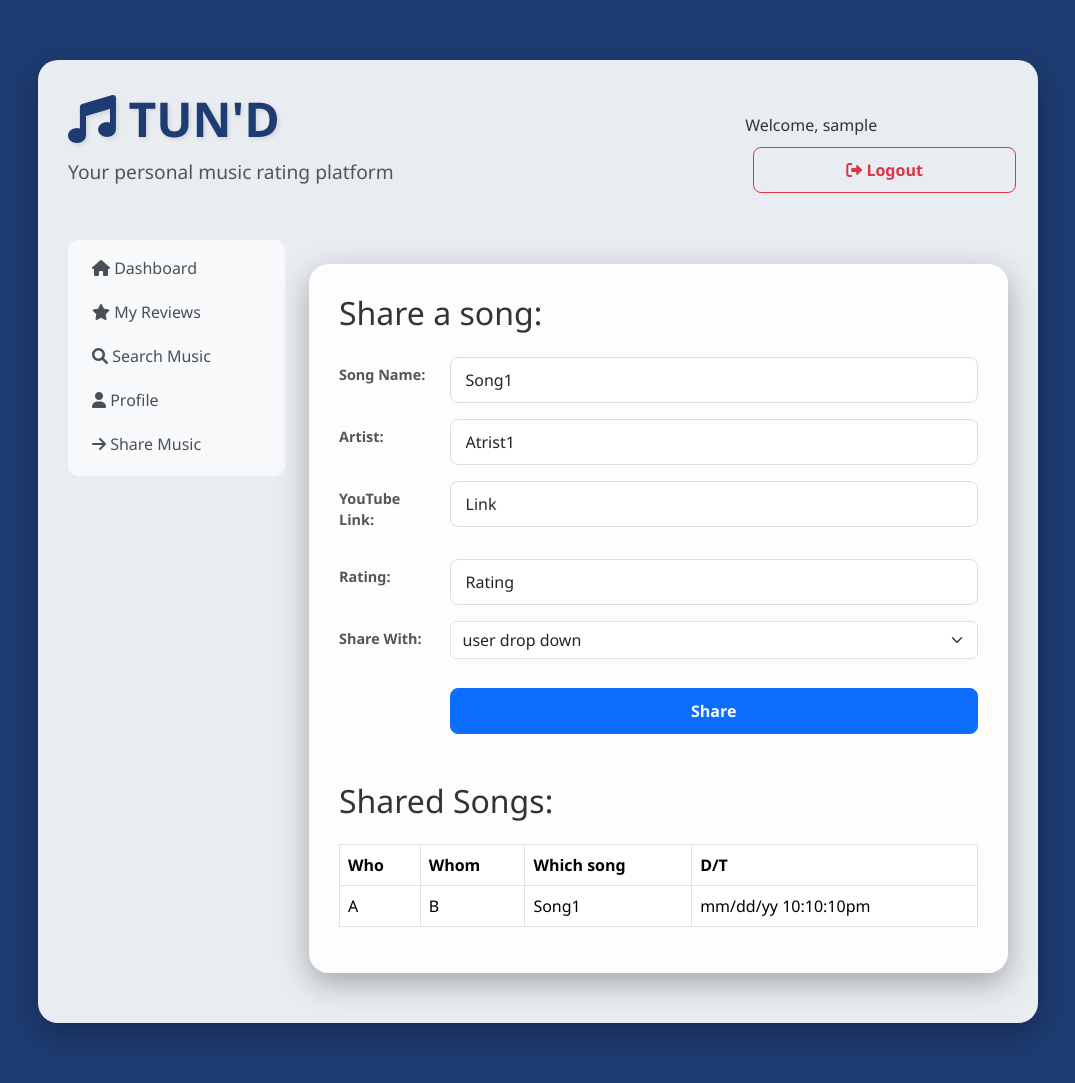
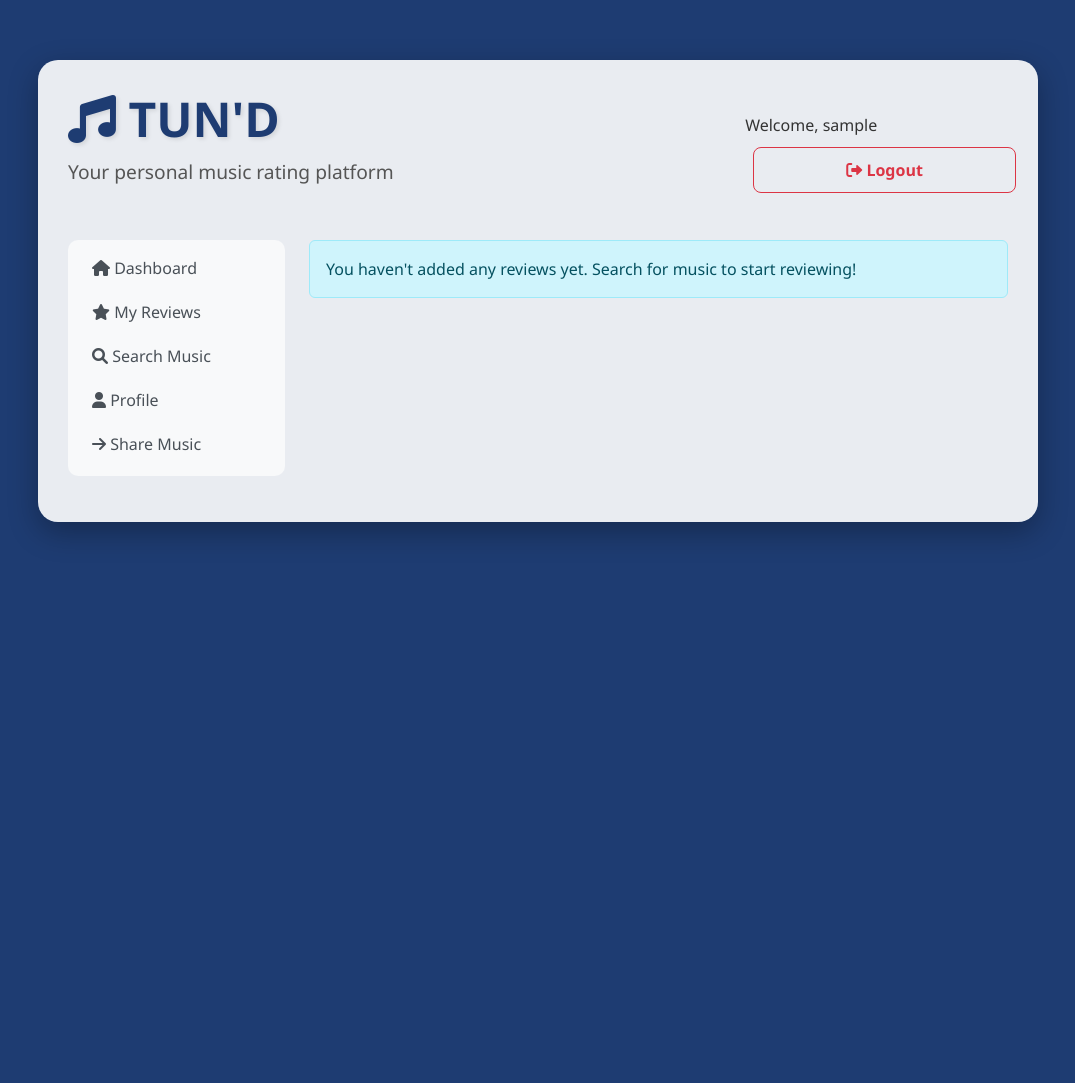
Before and after one commit to gaboogai/AgileWebDev, a Flask app: page /share in a window 1280 px wide. Shown: the whole page, without its empty margins (102-1177 px from the left). After the commit the page ends 538 px from the top, so only its background shows below. Run offline with Flask 3, Linux system fonts and the light colour scheme; the visitor is signed in with stand-in values (Sample User, id 1); parts of the project's set-up code (start-up, migrations or seed data) failed here and were passed over.

Commit message:
Share table added to db, Changes to share.html

```diff
--- a/app/models.py
+++ b/app/models.py
@@ -24,3 +24,8 @@ class Review(db.Model):
     comment = db.Column(db.Text)
     username = db.Column(db.String(20), db.ForeignKey('user.username'), nullable=False)
     song_id = db.Column(db.Integer, db.ForeignKey('song.id'), nullable=False)
+
+class ReviewShares(db.Model):
+    share_id = db.Column(db.Integer, primary_key=True)
+    review_id = db.Column(db.Integer, db.ForeignKey('review.id'), nullable=False)
+    shared = db.Column(db.String(20), nullable=False)
--- a/app/routes.py
+++ b/app/routes.py
@@ -183,8 +183,21 @@ def button():
         return redirect(url_for('index'))
     return render_template("button.html", title="Button!")
 
+
+
+
 @app.route('/share')
-def share():
+def share_review():
     if 'username' not in session:
         return redirect(url_for('index'))
-    return render_template("share.html", title="Share")
+
+    username = session['username']
+    user = User.query.filter_by(username=username).first()
+
+    # Get recent reviews
+    reviews = Review.query.filter_by(username=username).order_by(Review.id.desc()).all()
+
+
+    return render_template("share.html", title="Share",
+                           user=user,
+                           reviews=reviews,)
--- a/app/templates/share.html
+++ b/app/templates/share.html
@@ -1,67 +1,34 @@
 {% extends "base.html" %}
 {% block content %}
-<div class="form-group container mt-4">
-    <h2 class="mb-4">Share a song:</h2>
-    <form>
-        <div class="mb-3 row">
-            <label for="songName" class="col-sm-2 col-form-label">Song Name:</label>
-            <div class="col-sm-10">
-                <input type="text" class="form-control" id="songName" value="Song1">
+{% if reviews %}
+<div class="recent-activity">
+    <div class="activity-feed">
+        {% for review in reviews %}
+          <div class="review-item">
+            <div class="d-flex justify-content-between">
+              <h5>{{ review.song.title }} - {{ review.song.artist }}</h5>
+              <div class="rating">
+                {% for i in range(review.rating) %}
+                  <i class="fas fa-star text-warning"></i>
+                {% endfor %}
+                {% for i in range(5 - review.rating) %}
+                  <i class="far fa-star text-warning"></i>
+                {% endfor %}
+              </div>
             </div>
-        </div>
-        <div class="mb-3 row">
-            <label for="artist" class="col-sm-2 col-form-label">Artist:</label>
-            <div class="col-sm-10">
-                <input type="text" class="form-control" id="artist" value="Atrist1">
-            </div>
-        </div>
-        <div class="mb-3 row">
-            <label for="youtubeLink" class="col-sm-2 col-form-label">YouTube Link:</label>
-            <div class="col-sm-10">
-                <input type="text" class="form-control" id="youtubeLink" value="Link">
-            </div>
-        </div>
-        <div class="mb-3 row">
-            <label for="rating" class="col-sm-2 col-form-label">Rating:</label>
-            <div class="col-sm-10">
-                <input type="text" class="form-control" id="rating" value="Rating">
-            </div>
-        </div>
-        <div class="mb-3 row">
-            <label for="shareWith" class="col-sm-2 col-form-label">Share With:</label>
-            <div class="col-sm-10">
-                <select class="form-select" id="shareWith">
-                    <option selected>user drop down</option>
-                </select>
-            </div>
-        </div>
-        <div class="mb-3 row">
-            <div class="col-sm-10 offset-sm-2">
-                <button type="submit" class="btn btn-primary">Share</button>
-            </div>
-        </div>
-    </form>
+            {% if review.comment %}
+              <p class="review-text">{{ review.comment }}</p>
+            {% else %}
+              <p class="text-muted"><em>No comment provided</em></p>
+            {% endif %}
+          </div>
+        {% endfor %}
+      </div>
+      {% else %}
+      <div class="alert alert-info">
+        You haven't added any reviews yet. Search for music to start reviewing!
+      </div>
+      {% endif %}
+</div>
 
-    <div class="mt-5">
-        <h2 class="mb-4">Shared Songs:</h2>
-        <table class="table table-bordered">
-            <thead>
-                <tr>
-                    <th>Who</th>
-                    <th>Whom</th>
-                    <th>Which song</th>
-                    <th>D/T</th>
-                </tr>
-            </thead>
-            <tbody>
-                <tr>
-                    <td>A</td>
-                    <td>B</td>
-                    <td>Song1</td>
-                    <td>mm/dd/yy 10:10:10pm</td>
-                </tr>
-            </tbody>
-        </table>
-    </div>
-</div>
 {% endblock %}
```
Also changed, not shown: migrations/versions/bad7c06bfc5c_.py (added, +50 -0 lines), migrations/versions/e554cfb6e66a_added_table_reviewshares.py (added, +34 -0 lines).
